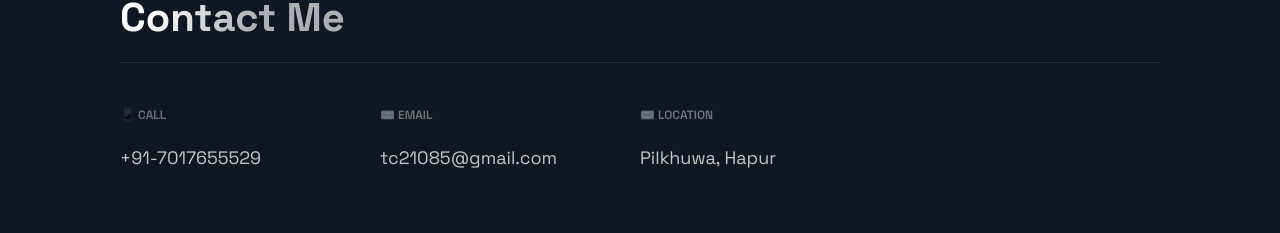
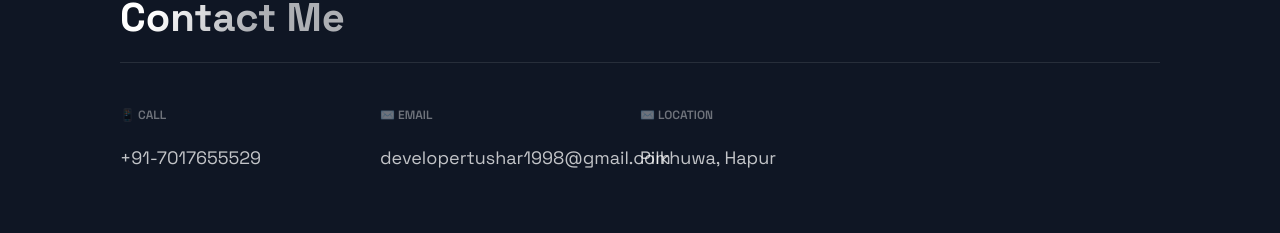
Before and after one commit to Tushar-chauhan198/tushar_portfolio, a Next.js app: page / in a window 1280 px wide. Shown: the part 2366-2599 px from the top of the page. Built offline with nearby package versions, Linux system fonts and the light colour scheme.

Commit message:
Update Footer.js

```diff
--- a/src/components/Footer/Footer.js
+++ b/src/components/Footer/Footer.js
@@ -28,8 +28,8 @@ const Footer = () => {
         </LinkColumn>
         <LinkColumn>
           <LinkTitle>✉️ Email</LinkTitle>
-          <LinkItem href="mailto:tc21085@gmail.com">
-            tc21085@gmail.com
+          <LinkItem href="mailto:developertushar1998@gmail.com">
+            developertushar1998@gmail.com
           </LinkItem>
             </LinkColumn>
            <LinkColumn>
```
